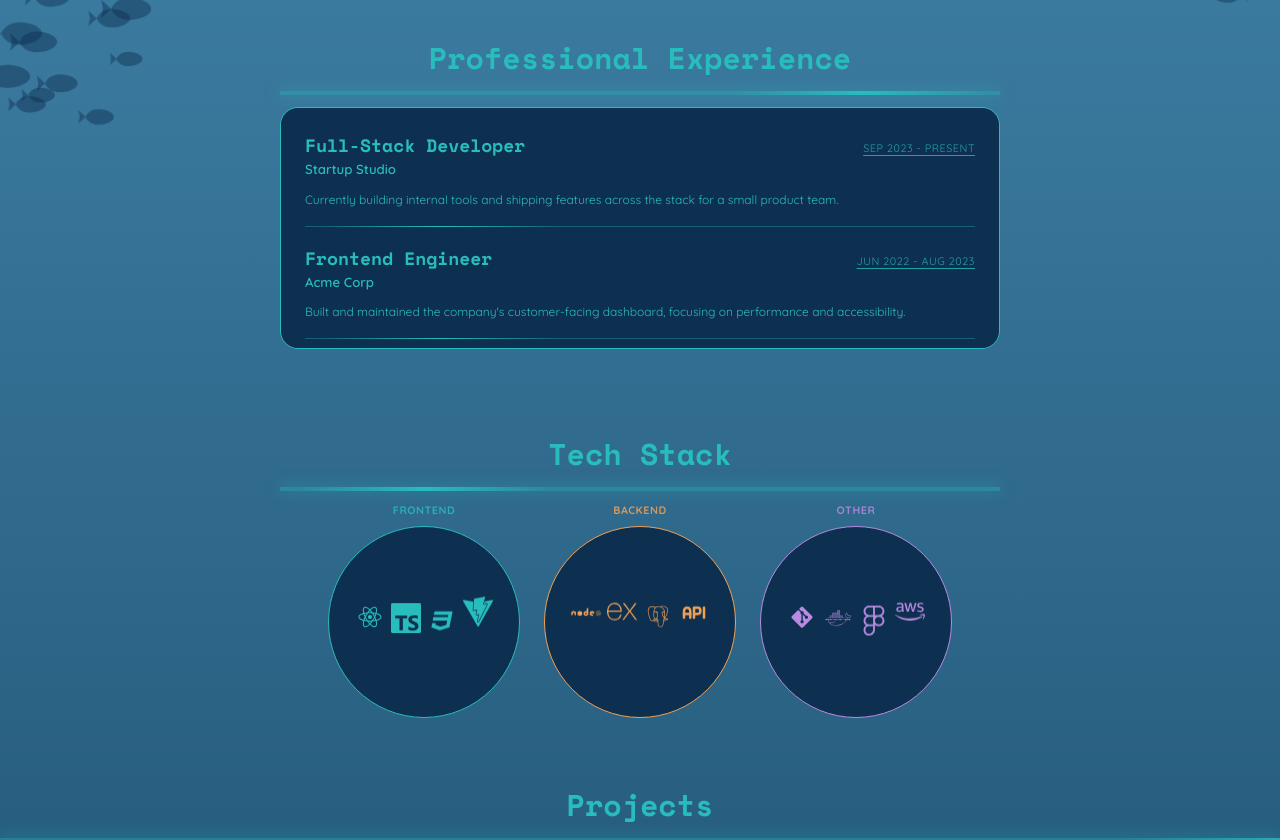
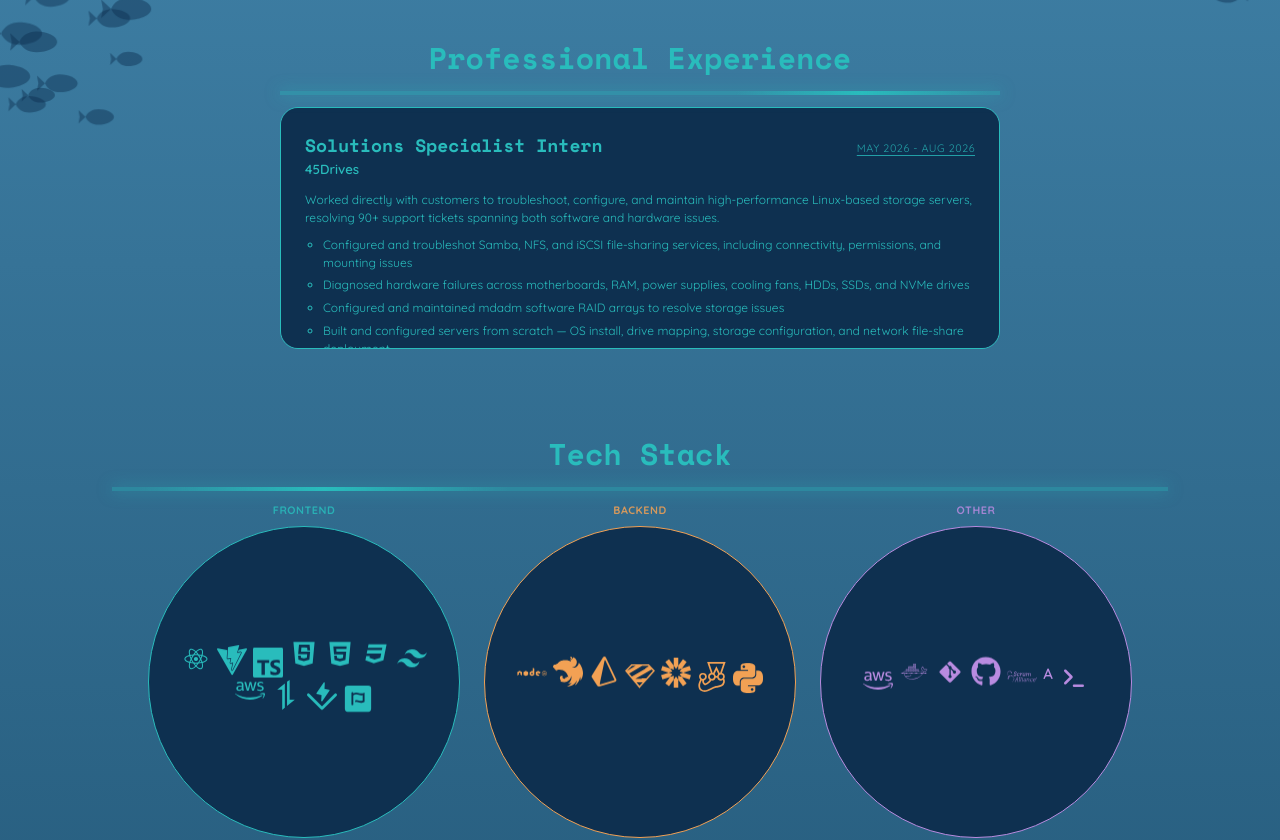
Before and after one commit to Wyattk2120/portfolio, a React (Vite) app: page / in a window 1280 px wide. Shown: the part 660-1500 px from the top of the page. Built offline with nearby package versions, Linux system fonts and the light colour scheme.

Commit message:
added personalized info instead of generic test info

```diff
--- a/src/App.tsx
+++ b/src/App.tsx
@@ -6,58 +6,73 @@ import ProjectCard from './components/projectCard/projectCard';
 import OceanFloor from './components/oceanfloor/OceanFloor';
 import FishBackdrop from './components/fishSchool/FishBackdrop';
 import heroImg from './assets/hero.png';
+import profileImg from './assets/profile-image.jfif';
 import './App.css'
 
-const FAKE_CREDENTIALS = [
-  { title: 'B.S. Computer Science', issuer: 'State University', achieved: '2021' },
-  { title: 'AWS Certified Developer', issuer: 'Amazon Web Services', achieved: '2022' },
-  { title: 'Full-Stack Web Development', issuer: 'Coding Bootcamp', achieved: '2023' },
+const CREDENTIALS = [
+  { title: 'A.S., Computer Science', issuer: 'Catawba Valley Community College', achieved: '2023' },
+  { title: 'B.S., Software Engineering', issuer: 'University of North Carolina Wilmington', achieved: 'Expected Dec 2026' },
 ];
 
-const FAKE_EXPERIENCES = [
+const EXPERIENCES = [
   {
-    company: 'Startup Studio',
-    position: 'Full-Stack Developer',
-    startDate: { month: 9, year: 2023 },
-    description: 'Currently building internal tools and shipping features across the stack for a small product team.',
+    company: '45Drives',
+    position: 'Solutions Specialist Intern',
+    startDate: { month: 5, year: 2026 },
+    endDate: { month: 8, year: 2026 },
+    description: 'Worked directly with customers to troubleshoot, configure, and maintain high-performance Linux-based storage servers, resolving 90+ support tickets spanning both software and hardware issues.',
+    achievements: [
+      'Configured and troubleshot Samba, NFS, and iSCSI file-sharing services, including connectivity, permissions, and mounting issues',
+      'Diagnosed hardware failures across motherboards, RAM, power supplies, cooling fans, HDDs, SSDs, and NVMe drives',
+      'Configured and maintained mdadm software RAID arrays to resolve storage issues',
+      'Built and configured servers from scratch — OS install, drive mapping, storage configuration, and network file-share deployment',
+      'Provided remote technical support, diagnosing root causes and guiding customers through solutions',
+    ],
+    closing: 'This role gave me hands-on experience administering Linux servers and enterprise storage systems while strengthening my troubleshooting, communication, and customer-service skills.',
   },
   {
-    company: 'Acme Corp',
-    position: 'Frontend Engineer',
-    startDate: { month: 6, year: 2022 },
-    endDate: { month: 8, year: 2023 },
-    description: "Built and maintained the company's customer-facing dashboard, focusing on performance and accessibility.",
-  },
-  {
-    company: 'Web Dev Agency',
-    position: 'Junior Developer',
-    startDate: { month: 1, year: 2021 },
-    endDate: { month: 5, year: 2022 },
-    description: 'Shipped marketing sites and small e-commerce storefronts for a variety of clients.',
-  },
-  {
-    company: 'State University',
-    position: 'Teaching Assistant, Intro to Programming',
-    startDate: { month: 8, year: 2019 },
-    endDate: { month: 5, year: 2021 },
-    description: 'Held office hours and graded assignments for an intro CS course of ~150 students per semester.',
+    company: 'Campbell Oil Company',
+    position: 'Business Data Support Intern',
+    startDate: { month: 6, year: 2025 },
+    endDate: { month: 11, year: 2025 },
+    description: "Validated customer data using complex logic sets in the company's internal systems, identifying discrepancies and working with executive leadership to resolve issues affecting financial accuracy and customer experience.",
+    achievements: [
+      'Audited 1,400+ customer accounts, improving pricing and financial accuracy',
+      'Found that 40% of accounts needed pricing adjustments, directly improving revenue accuracy',
+      'Contacted 1,800+ customers to verify and update account information',
+      'Presented findings and process improvements to executive leadership',
+      'Partnered with cross-functional teams to troubleshoot and resolve issues',
+    ],
+    closing: 'This role sharpened my data analysis, communication, and problem-solving skills while delivering measurable value to the organization.',
   },
 ];
 
-// Text-only for now — swapping these for a real icon set (react-icons) is the planned next step.
-const FAKE_SKILLS: Skill[] = [
+const SKILLS: Skill[] = [
   { name: 'React', category: 'frontend' },
+  { name: 'Vite', category: 'frontend' },
   { name: 'TypeScript', category: 'frontend' },
+  { name: 'JavaScript', category: 'frontend' },
+  { name: 'HTML', category: 'frontend' },
   { name: 'CSS', category: 'frontend' },
-  { name: 'Vite', category: 'frontend' },
+  { name: 'Tailwind CSS', category: 'frontend' },
+  { name: 'AWS Amplify', category: 'frontend' },
+  { name: 'Axios', category: 'frontend' },
+  { name: 'Vitest', category: 'frontend' },
+  { name: 'FontAwesome', category: 'frontend' },
   { name: 'Node.js', category: 'backend' },
-  { name: 'Express', category: 'backend' },
-  { name: 'PostgreSQL', category: 'backend' },
-  { name: 'REST APIs', category: 'backend' },
+  { name: 'NestJS', category: 'backend' },
+  { name: 'Prisma', category: 'backend' },
+  { name: 'Zod', category: 'backend' },
+  { name: 'JWT Verification', category: 'backend' },
+  { name: 'Jest', category: 'backend' },
+  { name: 'Python', category: 'backend' },
+  { name: 'AWS', category: 'other' },
+  { name: 'Docker', category: 'other' },
   { name: 'Git', category: 'other' },
-  { name: 'Docker', category: 'other' },
-  { name: 'Figma', category: 'other' },
-  { name: 'AWS', category: 'other' },
+  { name: 'GitHub', category: 'other' },
+  { name: 'Scrum', category: 'other' },
+  { name: 'Agile', category: 'other' },
+  { name: 'CLI', category: 'other' },
 ];
 
 const FAKE_PROJECTS = [
@@ -196,13 +211,13 @@ function App() {
     <div className="page">
       <FishBackdrop />
       <TitleCard
-        name="Jamie Rivera"
-        image={heroImg}
-        bio="Web developer who loves building playful, interactive interfaces — currently obsessed with animating an entire ocean floor in CSS. I got my start tinkering with small personal projects and slowly fell in love with the process of turning a blank page into something that moves, responds, and feels alive. Since then I've worked across the stack, from wiring up backend APIs to obsessing over the exact easing curve of a hover animation. When I'm not writing code I'm usually reading about design systems, poking at some new CSS feature that just shipped, or rebuilding something I made years ago now that I know better. I care a lot about the small details — the kind most people never consciously notice, but definitely feel when they're missing."
-        credentials={FAKE_CREDENTIALS}
+        name="Wyatt King"
+        image={profileImg}
+        bio="I'm an aspiring software developer with a passion for problem-solving, continuous learning, and building things that make a real impact. My current goal is to land a software development role where I can grow technically, contribute meaningfully to a team, and keep pushing myself to learn new tools, technologies, and ways of thinking. Long term, I’m working toward building a career that not only supports me and my family, but also gives me the freedom to explore my hobbies, support the people around me, and possibly one day start something of my own. I believe in using tech to solve real problems, and I’m motivated by the idea of creating systems, products, or tools that help people work smarter or live better. Whether it’s through writing clean code, collaborating with others, or just staying curious, I’m excited to keep learning and growing and to build a career I can be proud of."
+        credentials={CREDENTIALS}
       />
-      <ExperienceCard experiences={FAKE_EXPERIENCES} />
-      <SkillBubbles skills={FAKE_SKILLS} />
+      <ExperienceCard experiences={EXPERIENCES} />
+      <SkillBubbles skills={SKILLS} />
       <div className="projectsSectionWrapper">
         <h2 className="projectsHeading">Projects</h2>
         <div className="projectsWrapper" ref={wrapperRef}>
--- a/src/components/experienceCard/experienceCard.module.css
+++ b/src/components/experienceCard/experienceCard.module.css
@@ -139,6 +139,25 @@
     line-height: 1.5;
 }
 
+.description + .achievements {
+    margin-top: 0.75em;
+}
+
+.achievements {
+    margin: 0;
+    padding-left: 1.5em;
+    font-size: 1em;
+    line-height: 1.5;
+}
+
+.achievements li:not(:last-child) {
+    margin-bottom: 0.4em;
+}
+
+.achievements + .description {
+    margin-top: 0.75em;
+}
+
 /* Scrollbar treatment matches .bio in titlecard.module.css, so the two
    scrollable cards read as the same design system. */
 .experienceCard::-webkit-scrollbar {
--- a/src/components/experienceCard/experienceCard.tsx
+++ b/src/components/experienceCard/experienceCard.tsx
@@ -11,6 +11,10 @@ type Experience = {
     startDate: MonthYear;
     endDate?: MonthYear; //omitted = still current ("Present")
     description: string;
+    /** Bullet points rendered between description and closing, e.g. quantified achievements. */
+    achievements?: string[];
+    /** Optional closing paragraph, rendered after achievements. */
+    closing?: string;
 }
 
 type ExperienceCardProps = {
@@ -31,7 +35,7 @@ const ExperienceCard = ({ experiences }: ExperienceCardProps) => {
             <h2 className={styles.heading}>Professional Experience</h2>
             <div className={styles.experienceCard}>
                 <ul className={styles.list}>
-                    {experiences.map(({ company, position, startDate, endDate, description }, i) => {
+                    {experiences.map(({ company, position, startDate, endDate, description, achievements, closing }, i) => {
                         const dateRange = `${formatMonthYear(startDate)} - ${endDate ? formatMonthYear(endDate) : "Present"}`;
 
                         return (
@@ -42,6 +46,14 @@ const ExperienceCard = ({ experiences }: ExperienceCardProps) => {
                                 </div>
                                 <h4 className={styles.company}>{company}</h4>
                                 <p className={styles.description}>{description}</p>
+                                {achievements && achievements.length > 0 && (
+                                    <ul className={styles.achievements}>
+                                        {achievements.map((achievement, j) => (
+                                            <li key={j}>{achievement}</li>
+                                        ))}
+                                    </ul>
+                                )}
+                                {closing && <p className={styles.description}>{closing}</p>}
                             </li>
                         );
                     })}
--- a/src/components/skillBubbles/skillBubbles.module.css
+++ b/src/components/skillBubbles/skillBubbles.module.css
@@ -4,17 +4,18 @@
        included, since it now lives outside the bordered box). */
     font-size: clamp(4px, 1.3vw, 12px);
 
-    /* Narrow by default — only 2 of the 3 circles (16em each + 2em gap =
-       34em) fit per row at this width, so the third wraps below into the
+    /* Narrow by default — only 2 of the 3 circles (26em each + 2em gap =
+       54em) fit per row at this width, so the third wraps below into the
        triangle shape. Past 700px there's genuinely enough room for all
        three side by side with breathing room, so the cap widens just
-       enough for that (16*3 + 2*2 = 52em) plus a little slack — not the
+       enough for that (26*3 + 2*2 = 82em) plus a little slack — not the
        full viewport, just enough to space them out instead of a fixed
        tiny gap. Pure em/vw scaling can't produce this kind of hard
        "wraps here" edge on its own (both sides of the fit would scale
        together and the ratio would never cross 1), hence the one
-       viewport-width breakpoint instead of a fluid clamp(). */
-    width: 35em;
+       viewport-width breakpoint instead of a fluid clamp(). These numbers
+       are tied to .category's fixed 26em width — retune both together. */
+    width: 55em;
     max-width: 100%;
     margin-top: 1.5em;
     display: flex;
@@ -25,7 +26,7 @@
 
 @media (min-width: 700px) {
     .wrapper {
-        width: 60em;
+        width: 88em;
     }
 }
 
@@ -97,14 +98,18 @@
 }
 
 .category {
-    /* Fixed width + aspect-ratio (rather than flex-grow) keeps this a true
-       circle regardless of how much content its neighbors hold. border-box
-       so the padding/border below don't inflate this past 16em — otherwise
-       three of these no longer fit inside .wrapper's 60em cap. */
+    /* One fixed size for every category (Wyatt's call — same size reads
+       better than each circle matching its own content), sized to fit the
+       biggest real category (Frontend, 11 icons) without overflowing;
+       smaller categories just have more breathing room inside theirs.
+       aspect-ratio (rather than flex-grow) keeps it a true circle
+       regardless of how much content its neighbors hold. border-box so the
+       padding/border below don't inflate this past that fixed width. */
     box-sizing: border-box;
-    width: 16em;
+    width: 26em;
     aspect-ratio: 1 / 1;
     border-radius: 50%;
+    overflow: hidden; /* safety net: clips to the circle instead of spilling past it if a category ever gets more crowded than --circle-size accounts for */
     display: flex;
     align-items: center;
     justify-content: center;
```
Also changed, not shown: src/components/skillBubbles/skillBubbles.tsx (+35 -4 lines), src/assets/profile-image.jfif (added).
